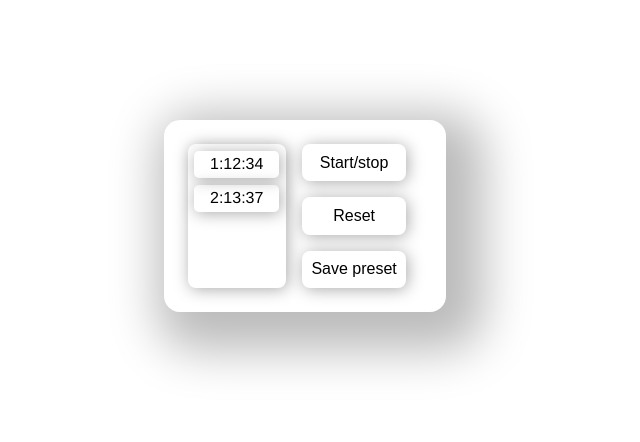
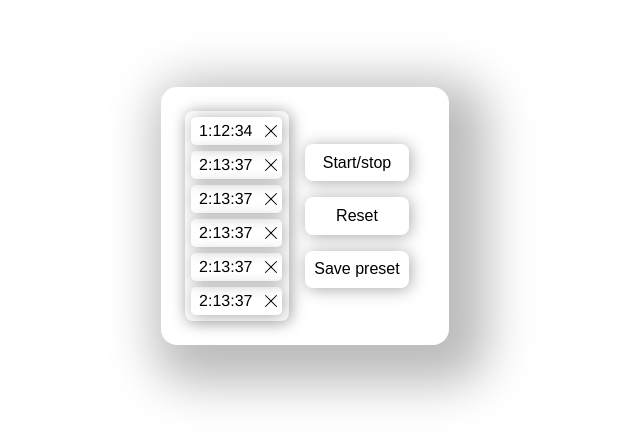
Before and after one commit to YuriiRG/SimpleTimer, a Vue app: page / in a window 1280 px wide. Shown: the part 184-626 px from the top of the page, without its empty margins (335-975 px from the left). Built offline with nearby package versions, Linux system fonts and the light colour scheme.

Commit message:
Add close button UI for every preset

```diff
--- a/src/App.vue
+++ b/src/App.vue
@@ -10,6 +10,10 @@ function test() {
 
 const dummyPresets = ref([
   { time: "1:12:34" },
+  { time: "2:13:37" },
+  { time: "2:13:37" },
+  { time: "2:13:37" },
+  { time: "2:13:37" },
   { time: "2:13:37" },
 ]);
 
@@ -46,6 +50,7 @@ const dummyPresets = ref([
   display: flex;
   flex-direction: column;
   gap: 1em;
+  flex-direction: row;
 }
 
 @media screen and (min-width: 460px) {
@@ -53,7 +58,7 @@ const dummyPresets = ref([
     border-radius: 1em;
     box-shadow: 1rem 1rem 3rem 1.4rem #bbb;
     flex-direction: row;
-    align-items: stretch;
+    align-items: center;
   }
   .test {
     width: 15em;
@@ -64,5 +69,8 @@ const dummyPresets = ref([
     justify-content: center;
     min-height: 100vh;
   }
+  .buttons {
+    flex-direction: column;
+  }
 }
 </style>
--- a/src/components/Preset.vue
+++ b/src/components/Preset.vue
@@ -5,16 +5,46 @@ defineProps<{
 </script>
 
 <template>
-  <div class="string">{{text}}</div>
+  <div class="string">
+    <span>
+      {{text}}
+    </span>
+    <svg xmlns="http://www.w3.org/2000/svg"
+          width="16"
+          height="16"
+          fill="currentColor"
+          class="bi bi-x-lg"
+          viewBox="0 0 16 16">
+      <path d="M2.146 2.854a.5.5 0 1 1 .708-.708L8 7.293l5.146-5.147a.5.5 0 0 1
+      .708.708L8.707 8l5.147 5.146a.5.5 0 0 1-.708.708L8 8.707l-5.146 5.147a.5.5 0
+      0 1-.708-.708L7.293 8 2.146 2.854Z"/>
+    </svg>
+  </div>
 </template>
 
 <style scoped>
 .string {
   border-radius: 0.3em;
-  padding: 0.3em 1em;
+  padding: 0.6em 0.4em 0.6em 1em;
+  width: 5rem;
   box-shadow: var(--sm-shadow-x)
               var(--sm-shadow-y)
               var(--sm-shadow-blur)
               var(--sm-shadow-color);
+
+  display: flex;
+  align-items: center;
+  justify-content: space-between;
 }
+.string:hover {
+  background-color: #eee;
+  transition: background-color 0.15s, transform 0.05s;
+}
+
+@media screen and (min-width: 460px) {
+  .string {
+    padding: 0.3em 0.2em 0.3em 0.5em;
+  }
+}
+
 </style>
--- a/src/components/Presets.vue
+++ b/src/components/Presets.vue
@@ -24,9 +24,19 @@ defineProps<{
               var(--sm-shadow-y)
               var(--sm-shadow-blur)
               var(--sm-shadow-color);
-    padding: 0.4em;
+  padding: 0.8em;
   display: flex;
   flex-direction: column;
+  gap: 0.8em;
+  align-self: center;
+}
+
+@media screen and (min-width: 460px) {
+  .presets {
+    align-self: stretch;
     gap: 0.4em;
+    padding: 0.4em;
   }
+}
+
 </style>
```
Lines whose indentation alone changed are shown as unchanged.
